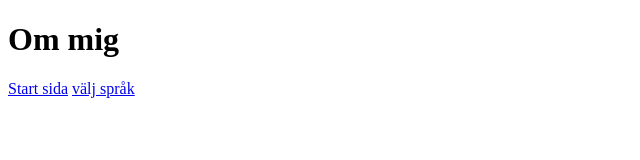
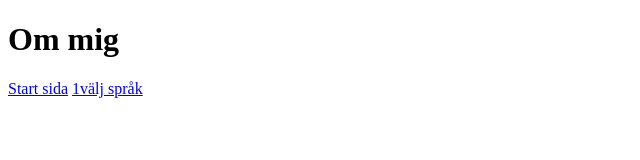
Before and after one commit to johanhjalmarsson123123/My-website, a plain HTML site: page sve-aboutme.html in a window 1280 px wide. Shown: the full height of the page, 0-640 px from the left. Drawn offline with Linux system fonts and the light colour scheme.

Commit message:
Update sve-aboutme.html

```diff
--- a/sve-aboutme.html
+++ b/sve-aboutme.html
@@ -5,7 +5,7 @@
     <meta charset="utf-8">
     <title>Om mig</title>
     <a href="sve-main.html">Start sida</a>
-    <a href="index.html">välj språk</a>
+    <a href="index.html">1välj språk</a>
   </head>
   <body>
 
```
